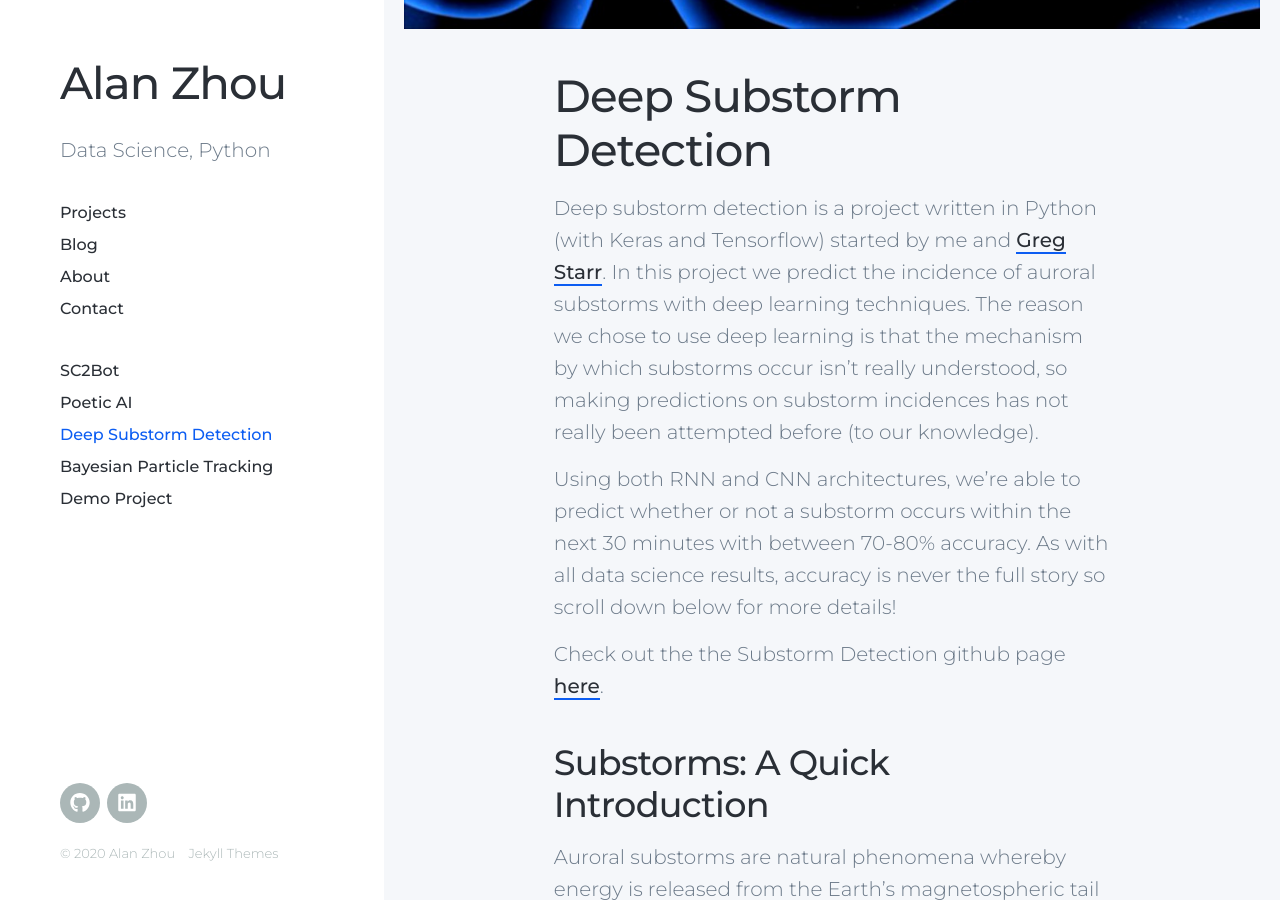
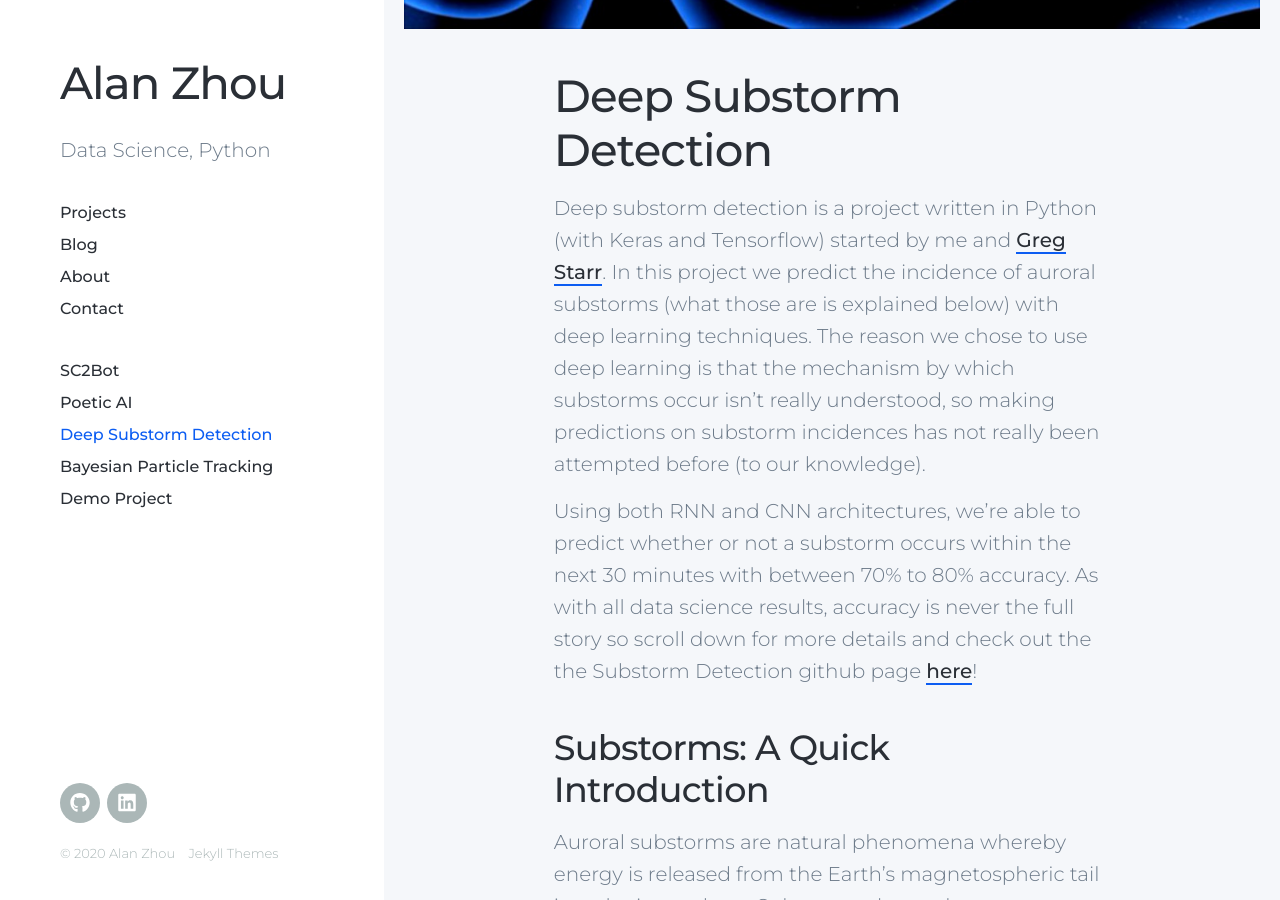
Before and after one commit to alanxzhou/alanxzhou.github.io, a Jekyll site: the page built from _projects/2020-03-10-substorm.md, in a window 1280 px wide and 900 px high, scrolled down 753 px. Built offline with Jekyll 4.4.1, drawn with Linux system fonts in a browser that asks for light colours; nearby versions of some CDN libraries.

Commit message:
Update 2020-03-10-substorm.md

```diff
--- a/_projects/2020-03-10-substorm.md
+++ b/_projects/2020-03-10-substorm.md
@@ -9,11 +9,9 @@ featured_image: '/images/substorm/substorm_nasa_narrow.jpg'
 ![](/images/substorm/substorm_nasa2.jpg)
 
 # Deep Substorm Detection
-Deep substorm detection is a project written in Python (with Keras and Tensorflow) started by me and <a href="gregstarr.github.io">Greg Starr</a>. In this project we predict the incidence of auroral substorms with deep learning techniques. The reason we chose to use deep learning is that the mechanism by which substorms occur isn't really understood, so making predictions on substorm incidences has not really been attempted before (to our knowledge).
+Deep substorm detection is a project written in Python (with Keras and Tensorflow) started by me and <a href="gregstarr.github.io">Greg Starr</a>. In this project we predict the incidence of auroral substorms (what those are is explained below) with deep learning techniques. The reason we chose to use deep learning is that the mechanism by which substorms occur isn't really understood, so making predictions on substorm incidences has not really been attempted before (to our knowledge).
 
-Using both RNN and CNN architectures, we're able to predict whether or not a substorm occurs within the next 30 minutes with between 70-80% accuracy. As with all data science results, accuracy is never the full story so scroll down below for more details!
-
-Check out the the Substorm Detection github page <a href="https://github.com/alanxzhou/substorm-detection">here</a>.
+Using both RNN and CNN architectures, we're able to predict whether or not a substorm occurs within the next 30 minutes with between 70% to 80% accuracy. As with all data science results, accuracy is never the full story so scroll down for more details and check out the the Substorm Detection github page <a href="https://github.com/alanxzhou/substorm-detection">here</a>!
 
 ## Substorms: A Quick Introduction
 Auroral substorms are natural phenomena whereby energy is released from the Earth’s magnetospheric tail into the ionosphere. Substorms themselves are not directly observable to the human eye, but the most obviousy visible sign of a substorm is greatly increased intensity in the polar auroras. For more details about substorms check out Nasa's (old) webpage about them <a href="https://www-spof.gsfc.nasa.gov/Education/index.html">here</a>.
```
